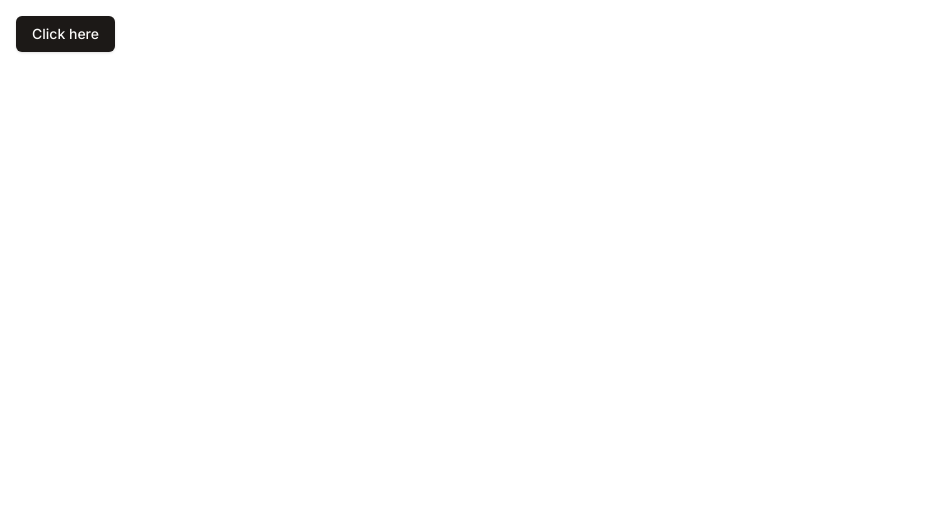
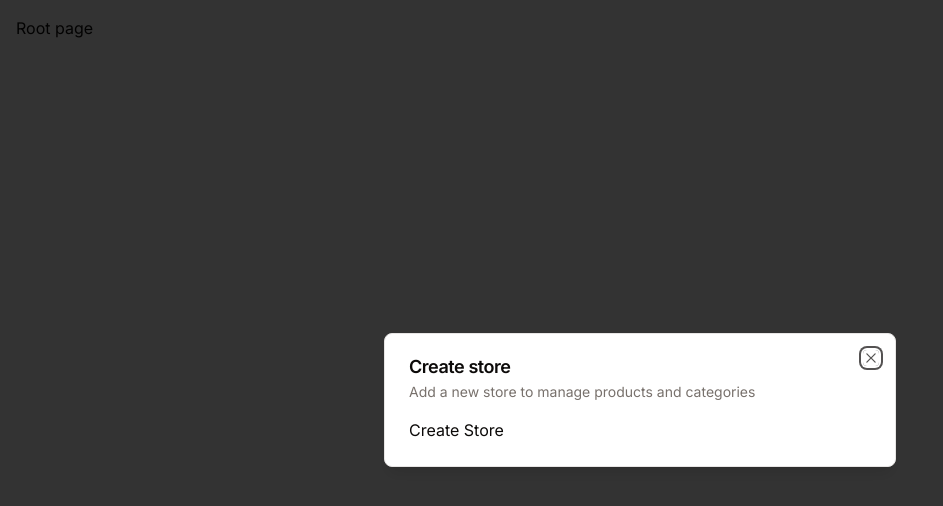
Before and after one commit to abrehan2/Next-Ecom-Admin, a Next.js app: page / in a window 1280 px wide. Shown: the top 506 px of the page, without its empty margins (0-943 px from the left). Built offline with nearby package versions, Linux system fonts and the light colour scheme.

Commit message:
Chore: Created a modal for store

```diff
--- a/app/(root)/page.tsx
+++ b/app/(root)/page.tsx
@@ -1,10 +1,22 @@
+"use client";
+
 // IMPORTS -
-import { Button } from "@/components/ui/button";
+import { UserButton } from "@clerk/nextjs";
+import { Modal } from "@/components/ui/modal";
+import { useStoreModal } from "@/hooks/use-store-modal";
+import { useEffect } from "react";
 
-export default function Home() {
-  return <div className="p-4">
-    <Button variant={"default"}>
-      Click here
-    </Button>
-  </div>
-}
+const SetupPage = () => {
+  const onOpen = useStoreModal((state) => state.onOpen);
+  const isOpen = useStoreModal((state) => state.isOpen);
+
+  useEffect(() => {
+    if (!isOpen) {
+      onOpen();
+    }
+  }, [isOpen, onOpen]);
+
+  return <div className="p-4">Root page</div>;
+};
+
+export default SetupPage;
--- a/app/layout.tsx
+++ b/app/layout.tsx
@@ -1,10 +1,10 @@
 // IMPORTS -
 import type { Metadata } from "next";
 import { Inter } from "next/font/google";
+import { ClerkProvider } from "@clerk/nextjs";
+import Hydrate from "./partials/Hydrate";
 import "./globals.css";
-
-// PACKAGES -
-import { ClerkProvider } from "@clerk/nextjs";
+import { StoreModal } from "@/components/modals/store-modal";
 
 const inter = Inter({ subsets: ["latin"] });
 
@@ -21,10 +21,15 @@
   return (
     <ClerkProvider>
       <html lang="en">
-        <body className={inter.className}>{children}</body>
+        <body className={inter.className}>
+          <Hydrate>
+            <StoreModal />
+            {children}
+            </Hydrate>
+        </body>
       </html>
     </ClerkProvider>
   );
 }
 
-// 28:00
+// 52:25
--- /dev/null
+++ b/app/partials/Hydrate.tsx
@@ -0,0 +1,19 @@
+"use client";
+
+// IMPORTS -
+import { useEffect, useState } from "react";
+import { hydrateProps } from "./types";
+
+const Hydrate: React.FC<hydrateProps> = ({ children }) => {
+  const [mounted, setMounted] = useState(false);
+
+  useEffect(() => {
+    setMounted(true);
+  }, []);
+
+  if (!mounted) return null;
+
+  return children;
+};
+
+export default Hydrate;
--- /dev/null
+++ b/app/partials/types.ts
@@ -0,0 +1,20 @@
+// MODAL PROPS -
+export type ModalProps = {
+    title: string,
+    description: string,
+    isOpen: boolean,
+    onClose: () => void,
+    children?: React.ReactNode
+}
+
+// HYDRATE PROPS -
+export type hydrateProps = {
+  children: React.ReactNode;
+};
+
+// USE-STORE-MODAL
+export type useStoreProps = {
+  isOpen: boolean,
+  onOpen: () => void,
+  onClose: () => void
+}
--- /dev/null
+++ b/components/modals/store-modal.tsx
@@ -0,0 +1,20 @@
+"use client";
+
+// IMPORTS -
+import { useStoreModal } from "@/hooks/use-store-modal";
+import { Modal } from "../ui/modal";
+
+export const StoreModal = () => {
+  const storeModal = useStoreModal();
+
+  return (
+    <Modal
+      title="Create store"
+      description="Add a new store to manage products and categories"
+      isOpen={storeModal.isOpen}
+      onClose={storeModal.onClose}
+    >
+      Create Store
+    </Modal>
+  );
+};
--- /dev/null
+++ b/components/ui/dialog.tsx
@@ -0,0 +1,122 @@
+"use client"
+
+import * as React from "react"
+import * as DialogPrimitive from "@radix-ui/react-dialog"
+import { Cross2Icon } from "@radix-ui/react-icons"
+
+import { cn } from "@/lib/utils"
+
+const Dialog = DialogPrimitive.Root
+
+const DialogTrigger = DialogPrimitive.Trigger
+
+const DialogPortal = DialogPrimitive.Portal
+
+const DialogClose = DialogPrimitive.Close
+
+const DialogOverlay = React.forwardRef<
+  React.ElementRef<typeof DialogPrimitive.Overlay>,
+  React.ComponentPropsWithoutRef<typeof DialogPrimitive.Overlay>
+>(({ className, ...props }, ref) => (
+  <DialogPrimitive.Overlay
+    ref={ref}
+    className={cn(
+      "fixed inset-0 z-50 bg-black/80  data-[state=open]:animate-in data-[state=closed]:animate-out data-[state=closed]:fade-out-0 data-[state=open]:fade-in-0",
+      className
+    )}
+    {...props}
+  />
+))
+DialogOverlay.displayName = DialogPrimitive.Overlay.displayName
+
+const DialogContent = React.forwardRef<
+  React.ElementRef<typeof DialogPrimitive.Content>,
+  React.ComponentPropsWithoutRef<typeof DialogPrimitive.Content>
+>(({ className, children, ...props }, ref) => (
+  <DialogPortal>
+    <DialogOverlay />
+    <DialogPrimitive.Content
+      ref={ref}
+      className={cn(
+        "fixed left-[50%] top-[50%] z-50 grid w-full max-w-lg translate-x-[-50%] translate-y-[-50%] gap-4 border bg-background p-6 shadow-lg duration-200 data-[state=open]:animate-in data-[state=closed]:animate-out data-[state=closed]:fade-out-0 data-[state=open]:fade-in-0 data-[state=closed]:zoom-out-95 data-[state=open]:zoom-in-95 data-[state=closed]:slide-out-to-left-1/2 data-[state=closed]:slide-out-to-top-[48%] data-[state=open]:slide-in-from-left-1/2 data-[state=open]:slide-in-from-top-[48%] sm:rounded-lg",
+        className
+      )}
+      {...props}
+    >
+      {children}
+      <DialogPrimitive.Close className="absolute right-4 top-4 rounded-sm opacity-70 ring-offset-background transition-opacity hover:opacity-100 focus:outline-none focus:ring-2 focus:ring-ring focus:ring-offset-2 disabled:pointer-events-none data-[state=open]:bg-accent data-[state=open]:text-muted-foreground">
+        <Cross2Icon className="h-4 w-4" />
+        <span className="sr-only">Close</span>
+      </DialogPrimitive.Close>
+    </DialogPrimitive.Content>
+  </DialogPortal>
+))
+DialogContent.displayName = DialogPrimitive.Content.displayName
+
+const DialogHeader = ({
+  className,
+  ...props
+}: React.HTMLAttributes<HTMLDivElement>) => (
+  <div
+    className={cn(
+      "flex flex-col space-y-1.5 text-center sm:text-left",
+      className
+    )}
+    {...props}
+  />
+)
+DialogHeader.displayName = "DialogHeader"
+
+const DialogFooter = ({
+  className,
+  ...props
+}: React.HTMLAttributes<HTMLDivElement>) => (
+  <div
+    className={cn(
+      "flex flex-col-reverse sm:flex-row sm:justify-end sm:space-x-2",
+      className
+    )}
+    {...props}
+  />
+)
+DialogFooter.displayName = "DialogFooter"
+
+const DialogTitle = React.forwardRef<
+  React.ElementRef<typeof DialogPrimitive.Title>,
+  React.ComponentPropsWithoutRef<typeof DialogPrimitive.Title>
+>(({ className, ...props }, ref) => (
+  <DialogPrimitive.Title
+    ref={ref}
+    className={cn(
+      "text-lg font-semibold leading-none tracking-tight",
+      className
+    )}
+    {...props}
+  />
+))
+DialogTitle.displayName = DialogPrimitive.Title.displayName
+
+const DialogDescription = React.forwardRef<
+  React.ElementRef<typeof DialogPrimitive.Description>,
+  React.ComponentPropsWithoutRef<typeof DialogPrimitive.Description>
+>(({ className, ...props }, ref) => (
+  <DialogPrimitive.Description
+    ref={ref}
+    className={cn("text-sm text-muted-foreground", className)}
+    {...props}
+  />
+))
+DialogDescription.displayName = DialogPrimitive.Description.displayName
+
+export {
+  Dialog,
+  DialogPortal,
+  DialogOverlay,
+  DialogTrigger,
+  DialogClose,
+  DialogContent,
+  DialogHeader,
+  DialogFooter,
+  DialogTitle,
+  DialogDescription,
+}
--- /dev/null
+++ b/components/ui/modal.tsx
@@ -0,0 +1,35 @@
+"use client";
+
+// IMPORTS -
+import {
+  Dialog,
+  DialogContent,
+  DialogDescription,
+  DialogHeader,
+  DialogTitle,
+} from "./dialog";
+import { ModalProps } from "@/app/partials/types";
+
+export const Modal: React.FC<ModalProps> = ({
+  title,
+  description,
+  isOpen,
+  onClose,
+  children,
+}) => {
+  const onChange = (open: boolean) => {
+    if (!open) onClose();
+  };
+
+  return (
+    <Dialog open={isOpen} onOpenChange={onChange}>
+      <DialogContent>
+        <DialogHeader>
+          <DialogTitle>{title}</DialogTitle>
+          <DialogDescription>{description}</DialogDescription>
+        </DialogHeader>
+        <div>{children}</div>
+      </DialogContent>
+    </Dialog>
+  );
+};
--- /dev/null
+++ b/hooks/use-store-modal.tsx
@@ -0,0 +1,9 @@
+// IMPORTS -
+import { useStoreProps } from "@/app/partials/types";
+import { create } from "zustand";
+
+export const useStoreModal = create<useStoreProps>((set) => ({
+  isOpen: false,
+  onOpen: () => set({ isOpen: true }),
+  onClose: () => set({ isOpen: false }),
+}));
--- a/package.json
+++ b/package.json
@@ -10,6 +10,7 @@
   },
   "dependencies": {
     "@clerk/nextjs": "^4.29.7",
+    "@radix-ui/react-dialog": "^1.0.5",
     "@radix-ui/react-icons": "^1.3.0",
     "@radix-ui/react-slot": "^1.0.2",
     "class-variance-authority": "^0.7.0",
@@ -18,7 +19,8 @@
     "react": "^18",
     "react-dom": "^18",
     "tailwind-merge": "^2.2.1",
-    "tailwindcss-animate": "^1.0.7"
+    "tailwindcss-animate": "^1.0.7",
+    "zustand": "^4.5.0"
   },
   "devDependencies": {
     "@types/node": "^20",
```
Also changed, not shown: providers/modal-provider.tsx (added), 1 other file (tests, documents, lock files or other folders).
